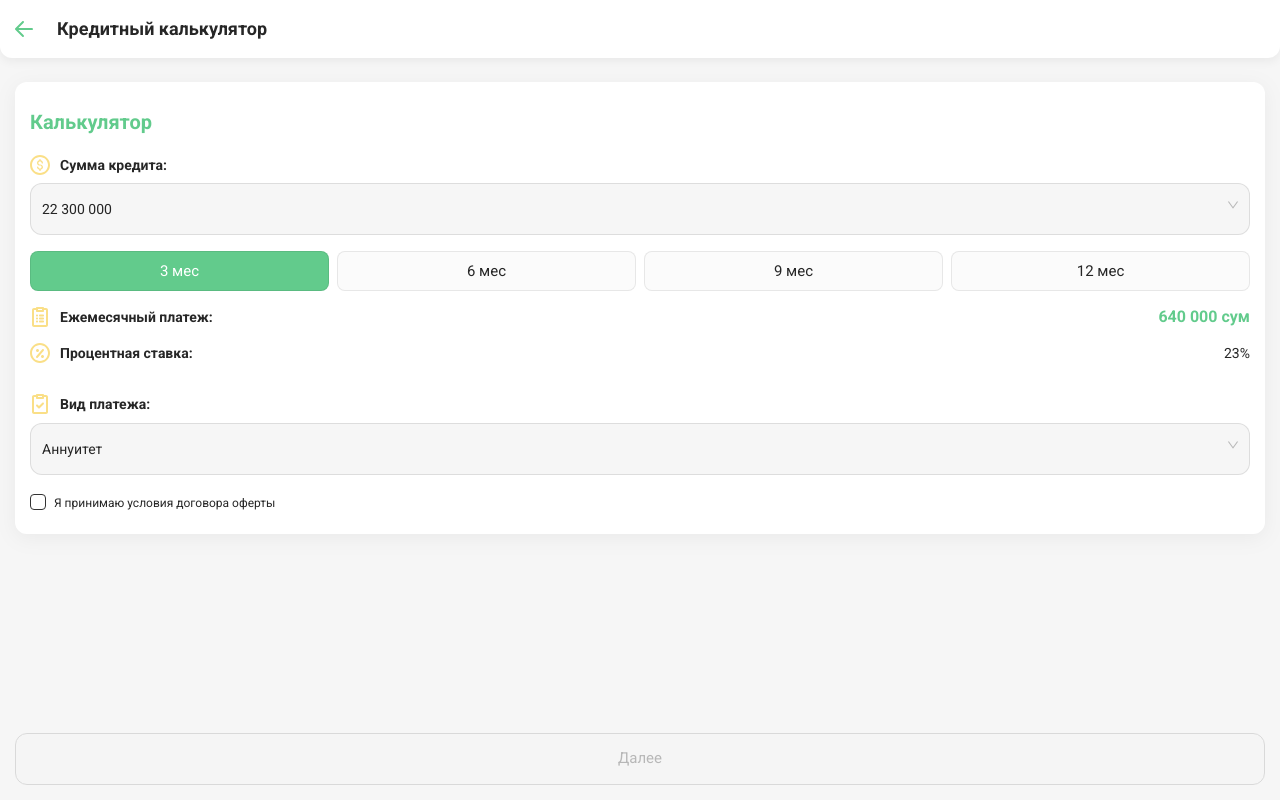
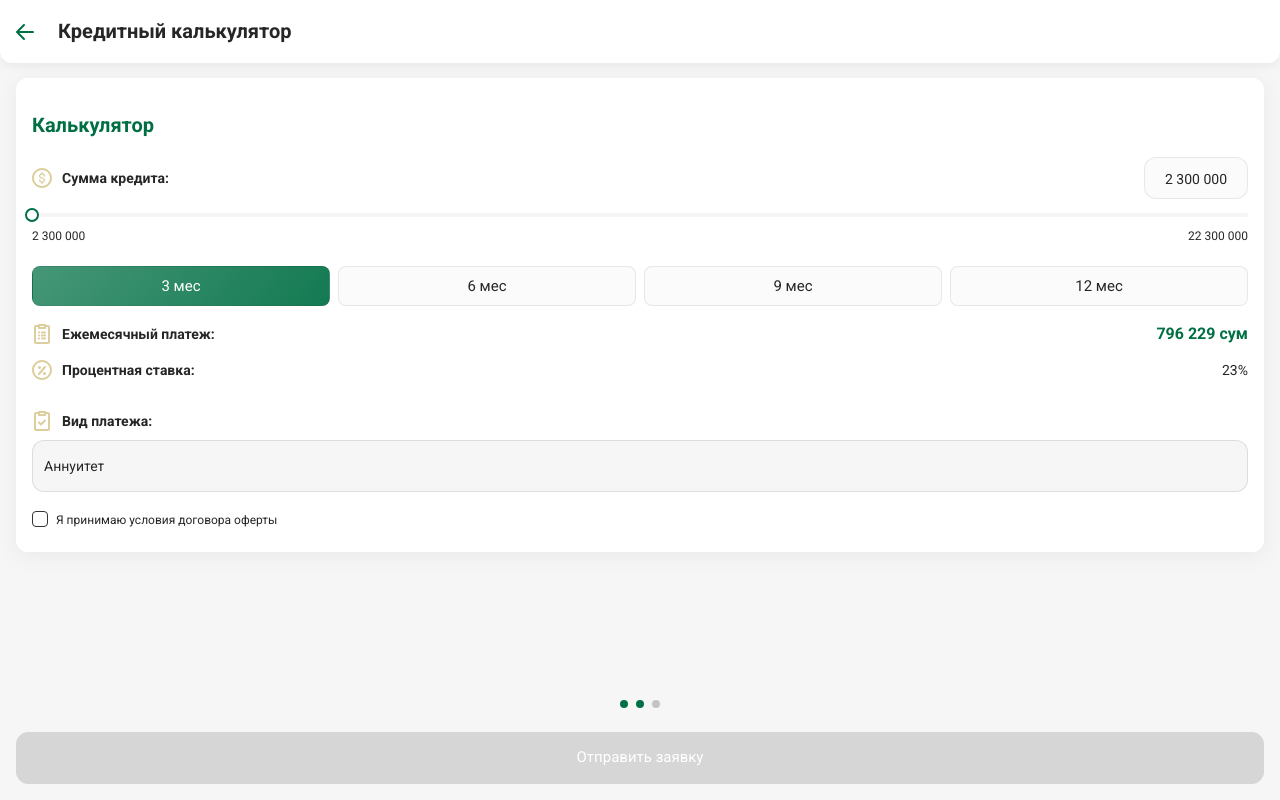
Before and after one commit to AlexShche/hamkor-creditCalculator, a React (Create React App) app: page / in a window 1280 px wide. Both pictures are taken after a click on the button "Далее". Built offline with nearby package versions, Linux system fonts and the light colour scheme.

Commit message:
Redesign and refactoring calculator section

```diff
--- a/src/containers/Calculator/Calculator.js
+++ b/src/containers/Calculator/Calculator.js
@@ -1,5 +1,5 @@
 import React, {useState} from "react"
-import {Form, Checkbox, Button, Radio, Select} from "antd"
+import {Form, Checkbox, Button, Radio, Select, Slider} from "antd"
 
 // components
 import {Icon} from "../../components/Icon"
@@ -11,11 +11,26 @@ export const Calculator = ({backFromCalculator}) => {
     const {Option} = Select
 
     const [offer, setOffer] = useState(false)
+    const [credit, setCredit] = useState(2300000)
+    const [month, setMonth] = useState(3)
+    const [typePayment, setTypePayment] = useState("annuity")
     const [success, setSuccess] = useState(false)
+    const [creditView, setCreditView] = useState(796229)
 
     const onFinish = (values) => {
         console.log('Success:', values)
         setSuccess(true)
+    }
+
+    const result = (paramMonth, paramCredit) => {
+        console.log("paramCredit", paramCredit)
+        console.log("paramMonth", paramMonth)
+        if (typePayment === "annuity") {
+            const percent = Number((23 / 12).toFixed(4)) / 100
+            const numerator = Number((percent * Math.pow((1 + percent), paramMonth)).toFixed(5))
+            const denominator = Number((Math.pow((1 + percent), paramMonth) - 1).toFixed(5))
+            setCreditView(Math.round(paramCredit * (numerator / denominator)))
+        }
     }
 
     return (
@@ -36,16 +51,32 @@ export const Calculator = ({backFromCalculator}) => {
                                 <span className="param_name">
                                     <Icon path="dollar"/>
                                     Сумма кредита:
+                                    <span
+                                        className="credit">{String(credit).replace(/(\d)(?=(\d{3})+(\D|$))/g, '$1 ')}</span>
                                 </span>
-                                <Select defaultValue="22300000">
-                                    <Option value="22300000">22 300 000</Option>
-                                    <Option value="20300000">20 300 000</Option>
-                                    <Option value="15300000">15 300 000</Option>
-                                    <Option value="10300000">10 300 000</Option>
-                                    <Option value="2300000">2 300 000</Option>
-                                </Select>
+                                <Slider
+                                    onChange={e => {
+                                        result(month, e)
+                                        setCredit(e)
+                                    }}
+                                    tooltipVisible={false}
+                                    step={1000000}
+                                    defaultValue={2300000}
+                                    min={2300000}
+                                    max={22300000}
+                                />
+                                <div className="range_slider">
+                                    <span>2 300 000</span>
+                                    <span>22 300 000</span>
+                                </div>
                                 <div className="month">
-                                    <Radio.Group defaultValue="3" buttonStyle="solid">
+                                    <Radio.Group
+                                        defaultValue="3"
+                                        buttonStyle="solid"
+                                        onChange={e => {
+                                            result(+e.target.value, credit)
+                                            setMonth(+e.target.value)
+                                        }}>
                                         <Radio.Button value="3">3 мес</Radio.Button>
                                         <Radio.Button value="6">6 мес</Radio.Button>
                                         <Radio.Button value="9">9 мес</Radio.Button>
@@ -55,7 +86,9 @@ export const Calculator = ({backFromCalculator}) => {
                                 <span className="param_name">
                                     <Icon path="list"/>
                                     Ежемесячный платеж:
-                                    <span className="month-payment">640 000 сум</span>
+                                    <span className="month-payment">
+                                        {String(creditView).replace(/(\d)(?=(\d{3})+(\D|$))/g, "$1 ")} сум
+                                    </span>
                                 </span>
                                 <span className="param_name">
                                     <Icon path="percent"/>
@@ -69,9 +102,16 @@ export const Calculator = ({backFromCalculator}) => {
                                     <Icon path="listSuccess"/>
                                     Вид платежа:
                                 </span>
-                                <Select defaultValue="annuity">
+                                <Select
+                                    defaultValue="annuity"
+                                    showArrow={false}
+                                    onChange={e => {
+                                        result()
+                                        setTypePayment(e)
+                                    }}
+                                >
                                     <Option value="annuity">Аннуитет</Option>
-                                    <Option value="Differentiated">Диференцированный</Option>
+                                    <Option value="differentiated">Диференцированный</Option>
                                 </Select>
                             </div>
 
@@ -85,9 +125,14 @@ export const Calculator = ({backFromCalculator}) => {
                                 </Checkbox>
                             </Form.Item>
                         </Form>
-                        <Button disabled={!offer} onClick={onFinish} htmlType="submit" className="next-btn">
-                            Далее
-                        </Button>
+                        <div className="navigation">
+                            <div className="dots">
+                                <div className="active"/>
+                                <div className="active"/>
+                                <div/>
+                            </div>
+                            <Button disabled={!offer} onClick={onFinish} className="next-btn">Отправить заявку</Button>
+                        </div>
                     </>
             }
         </div>
--- a/src/containers/Calculator/calculator.scss
+++ b/src/containers/Calculator/calculator.scss
@@ -1,13 +1,13 @@
 @import "src/css/variables";
 
 .calculator {
-  padding-bottom: 110px;
+  padding-top: 78px;
 
   form {
     background: #fff;
-    margin: 0 15px;
+    margin: 0 16px;
     border-radius: $borderRadius;
-    padding: 25px 0 15px;
+    padding: 0 0 16px;
     filter: drop-shadow(0px 4px 10px rgba(0, 0, 0, 0.05));
 
     .ant-select{
@@ -25,13 +25,32 @@
     }
 
     .params{
-      padding: 0 15px;
+      padding: 0 16px;
+
+      .range_slider{
+        font-size: 12px;
+        display: flex;
+
+        span:last-child{
+          margin-left: auto;
+        }
+      }
 
       .param_name{
         display: flex;
         align-items: center;
         font-weight: $fontWeight;
         line-height: 16px;
+
+        .credit{
+          background: #FBFBFB;
+          border: 0.5px solid rgba(0, 0, 0, 0.08);
+          border-radius: $borderRadius;
+          height: 42px;
+          line-height: 42px;
+          width: 104px;
+          text-align: center;
+        }
 
         svg{
           width: 20px;
@@ -58,7 +77,7 @@
       }
 
       .month {
-        margin: 16px 0;
+        margin: 20px 0 18px;
 
         .ant-radio-group{
           display: flex;
@@ -72,7 +91,7 @@
           display: flex;
           font-size: 15px;
           padding: 0;
-          border-radius: 8px;
+          border-radius: $middleRadius;
           height: 40px;
           border-left-width: 1px;
 
@@ -100,8 +119,8 @@
     }
 
     h3{
-      margin-bottom: 12px;
-      padding: 0 15px;
+      margin-bottom: 0;
+      padding: 32px 16px 0;
       font-weight: $fontWeight;
       font-size: 1.25rem;
       color: $mainColor;
@@ -109,7 +128,7 @@
 
     .typePayment {
       margin: 30px 0 6px;
-      padding: 0 15px;
+      padding: 0 16px;
 
       .param_name {
         display: flex;
@@ -126,7 +145,7 @@
     }
 
     .offer {
-      padding: 10px 15px 0;
+      padding: 10px 16px 0;
       margin-bottom: 6px;
 
       label{
@@ -163,89 +182,3 @@
     }
   }
 }
-
-.modalAnnuity {
-  height: 100%;
-  top: 0 !important;
-  margin: 0 !important;
-  max-width: 100% !important;
-
-  .ant-modal-close{
-    display: none;
-  }
-
-  .ant-modal-content {
-    overflow: hidden;
-    border-top-left-radius: 20px;
-    border-top-right-radius: 20px;
-    position: absolute;
-    bottom: 0;
-    width: 100%;
-  }
-
-  .ant-modal-body{
-    padding: 6px 15px 15px;
-
-    .ant-radio-group{
-      width: 100%;
-
-      label{
-        margin-right: 0;
-        display: flex;
-        align-items: center;
-        height: 40px;
-        font-size: 16px;
-
-        span:last-child{
-          order: 1;
-        }
-
-        span:first-child{
-          order: 2;
-          margin-left: auto;
-        }
-      }
-    }
-  }
-
-  .ant-modal-header{
-    border-bottom: 0;
-    padding: 15px 15px 4px;
-
-    .ant-modal-title{
-      font-weight: $fontWeight;
-      font-size: 20px;
-    }
-  }
-
-  .ant-radio-inner::after {
-    top: 1px;
-    left: 1px;
-    width: 12px;
-    height: 12px;
-  }
-
-  .ant-radio-checked .ant-radio-inner {
-    border-color: $mainColor;
-  }
-
-  .ant-radio-inner::after{
-    background: $mainColor;
-  }
-
-  .ant-radio-wrapper:hover .ant-radio, .ant-radio:hover .ant-radio-inner, .ant-radio-input:focus + .ant-radio-inner {
-    border-color: $mainColor;
-  }
-
-  .ant-modal-footer{
-    padding: 15px 15px 30px;
-    border: 0;
-
-    .next-btn{
-      margin: 0;
-      position: static;
-      width: 100%;
-      height: 40px;
-    }
-  }
-}
--- a/src/css/main.scss
+++ b/src/css/main.scss
@@ -1,7 +1,7 @@
 @import "variables";
 @import url('https://fonts.googleapis.com/css2?family=Roboto:wght@100;300;400;500;700;900&display=swap');
 
-body{
+body {
   font-size: $defaultFontSize;
   padding: 0;
   margin: 0;
@@ -10,24 +10,59 @@ body{
   font-family: 'Roboto', sans-serif;
 }
 
-.next-btn{
+#root, .App{
+  height: 100%;
+}
+
+.navigation {
+  position: absolute;
+  width: calc(100% - 32px);
+  left: 0;
+  right: 0;
+  margin: auto;
+  bottom: 16px;
+
+  .dots{
+    display: flex;
+    align-items: center;
+    width: 40px;
+    margin: 0 auto 24px;
+
+    div{
+      border-radius: 50%;
+      background: #C4C4C4;
+      width: 8px;
+      height: 8px;
+    }
+
+    div:nth-child(2){
+      margin: 0 8px;
+    }
+
+    .active{
+      background: $mainColor;
+    }
+  }
+}
+
+.ant-btn[disabled], .ant-btn[disabled]:hover, .ant-btn[disabled]:focus, .ant-btn[disabled]:active{
+  background: #D6D6D6 !important;
+  border: 1px solid #D6D6D6 !important;
+  color: #fff !important;
+}
+
+.next-btn {
+  border-radius: $borderRadius;
   font-size: 15px;
   color: #fff;
   height: 52px;
-  background: linear-gradient(309.22deg, #006F44 -38.47%, #539E81 127.21%);
-  display: block;
-  width: calc(100% - 30px);
-  border-radius: $borderRadius;
-  position: fixed;
-  margin: auto;
-  left: 0;
-  bottom: 15px;
-  right: 0;
+  background: $gradient;
+  width: 100%;
 }
 
-.next-btn:hover{
+.next-btn:hover {
   color: #fff;
-  background: linear-gradient(309.22deg, #006F44 -38.47%, #539E81 127.21%);
+  background: $gradient;
 }
 
 .ant-btn:hover, .ant-btn:focus {
@@ -36,19 +71,52 @@ body{
 }
 
 .ant-radio-group-solid .ant-radio-button-wrapper-checked:not(.ant-radio-button-wrapper-disabled) {
-  background: $mainColor !important;
+  background: $gradient !important;
   border-color: transparent;
 }
 
 .ant-radio-group-solid .ant-radio-button-wrapper-checked:not(.ant-radio-button-wrapper-disabled):hover {
-  background: $mainColor !important;
+  background: $gradient !important;
   border-color: transparent;
+}
+
+.ant-radio-button-wrapper:hover {
+  color: #000;
 }
 
 .ant-radio-button-wrapper-checked:not(.ant-radio-button-wrapper-disabled):hover::before {
   display: none !important
 }
 
-.ant-radio-button-wrapper:not(:first-child)::before{
+.ant-radio-button-wrapper:not(:first-child)::before {
   background: transparent;
 }
+
+.ant-slider:hover .ant-slider-track, .ant-slider-track {
+  background-color: $mainColor;
+}
+
+.ant-slider-handle{
+  border: 2px solid $mainColor;
+}
+
+.ant-slider:hover .ant-slider-handle:not(.ant-tooltip-open) {
+  border-color: $mainColor;
+}
+
+.ant-slider{
+  margin: 10px 0 6px;
+}
+
+.ant-select:not(.ant-select-disabled):hover .ant-select-selector {
+  border-color: #f6f6f6;
+}
+
+.ant-select-focused:not(.ant-select-disabled).ant-select:not(.ant-select-customize-input) .ant-select-selector{
+  border-color: #f6f6f6;
+  box-shadow: none;
+}
+
+.ant-select-item-option-selected:not(.ant-select-item-option-disabled) {
+  background-color: #e1ffe8;
+}
--- a/src/css/variables.scss
+++ b/src/css/variables.scss
@@ -1,14 +1,16 @@
 // font sizes
 $defaultFontSize: .875rem;
-$titleSize: 1.125rem;
+$titleSize: 1.25rem;
 
 // font weights
 $fontWeight: 700;
 
 // colors
-$mainColor: #62CB8C;
+$mainColor: #006F44;
 $grey: #F6F6F6;
-$iconColor: #FADF87;
+$iconColor: #DDCE9E;
+$gradient: linear-gradient(309.22deg, #006F44 -38.47%, #539E81 127.21%);
 
 // another
+$middleRadius: 8px;
 $borderRadius: 12px;
--- a/src/pages/CreditCalculator/CreditCalculator.js
+++ b/src/pages/CreditCalculator/CreditCalculator.js
@@ -15,7 +15,7 @@ export const CreditCalculator = () => {
     }
 
     return (
-        <div className="creditCalculator">
+        <div className={`${visibleCalculate ? "calculatorVisible" : ""} creditCalculator`}>
             {
                 visibleCalculate ? <Calculator backFromCalculator={() => setVisibleCalculate(false)} /> :
                     <>
@@ -27,6 +27,7 @@ export const CreditCalculator = () => {
                             <h4>Онлайн микрозайм</h4>
                         </div>
                         <div className="content">
+                            <div className="inner">
                                 <h3>Условия кредита</h3>
                                 <div className="conditions">
                                     <div className="item">
@@ -59,7 +60,13 @@ export const CreditCalculator = () => {
                                     </div>
                                 </div>
                             </div>
+                        </div>
+                        <div className="navigation">
+                            <div className="dots">
+                                <div className="active"/> <div/> <div/>
+                            </div>
                             <Button className="next-btn" onClick={() => setVisibleCalculate(true)}>Далее</Button>
+                        </div>
                     </>
             }
         </div>
--- a/src/pages/CreditCalculator/creditCalculator.scss
+++ b/src/pages/CreditCalculator/creditCalculator.scss
@@ -1,15 +1,21 @@
 @import "src/css/variables";
 
 .creditCalculator {
+  min-height: 630px;
+  height: 100%;
+  position: relative;
 
   .head {
+    width: 100%;
+    position: fixed;
     background: #fff;
-    padding: 15px;
-    margin-bottom: 24px;
+    padding: 16px;
     display: flex;
     align-items: center;
     box-shadow: 0 4px 10px rgba(0, 0, 0, 0.05);
-    border-radius: 0 0 12px 12px;
+    border-radius: 0 0 $borderRadius $borderRadius;
+    z-index: 9;
+    top: 0;
 
     h4 {
       font-weight: $fontWeight;
@@ -35,15 +41,19 @@
   }
 
   .content {
-    background: #fff;
-    margin: 0 15px;
-    border-radius: $borderRadius;
-    padding: 25px 0 15px;
-    filter: drop-shadow(0px 4px 10px rgba(0, 0, 0, 0.05));
+    padding-top: 76px;
+
+    .inner{
+      background: #fff;
+      margin: 0 16px;
+      border-radius: $borderRadius;
+      padding: 0 0 16px;
+      filter: drop-shadow(0px 4px 10px rgba(0, 0, 0, 0.05));
+    }
 
     h3 {
-      margin-bottom: 18px;
-      padding: 0 15px;
+      margin-bottom: 0;
+      padding: 32px 16px 24px;
       font-weight: $fontWeight;
       font-size: 1.25rem;
       color: $mainColor;
@@ -52,7 +62,7 @@
     .conditions {
 
       .item {
-        padding: 6px 15px;
+        padding: 6px 16px;
         margin-bottom: 6px;
 
         div {
@@ -83,3 +93,7 @@
     }
   }
 }
+
+.calculatorVisible{
+  min-height: 694px;
+}
```
Also changed, not shown: public/index.html (+11 -11 lines), 1 other file (tests, documents, lock files or other folders). Lines whose indentation alone changed are shown as unchanged.
